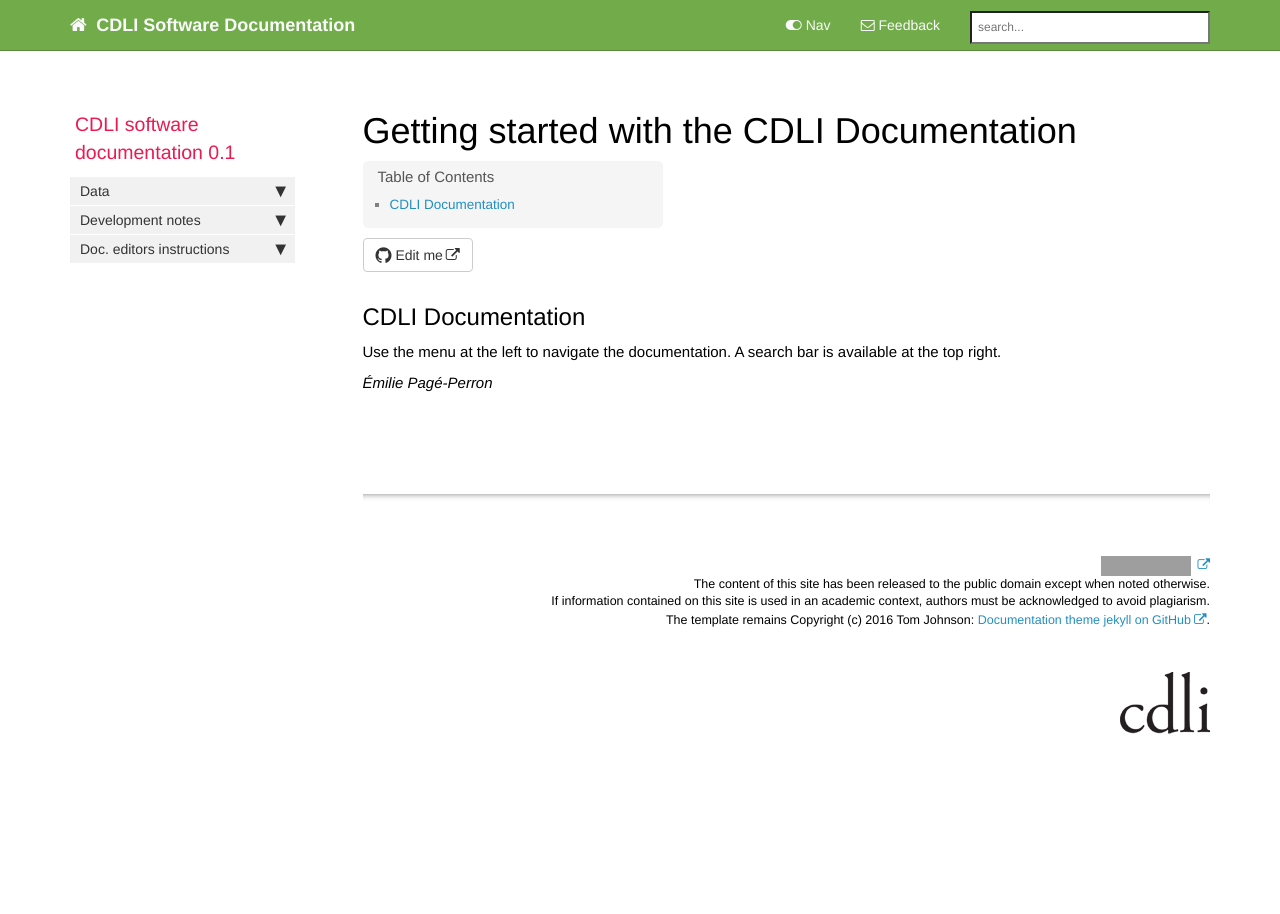
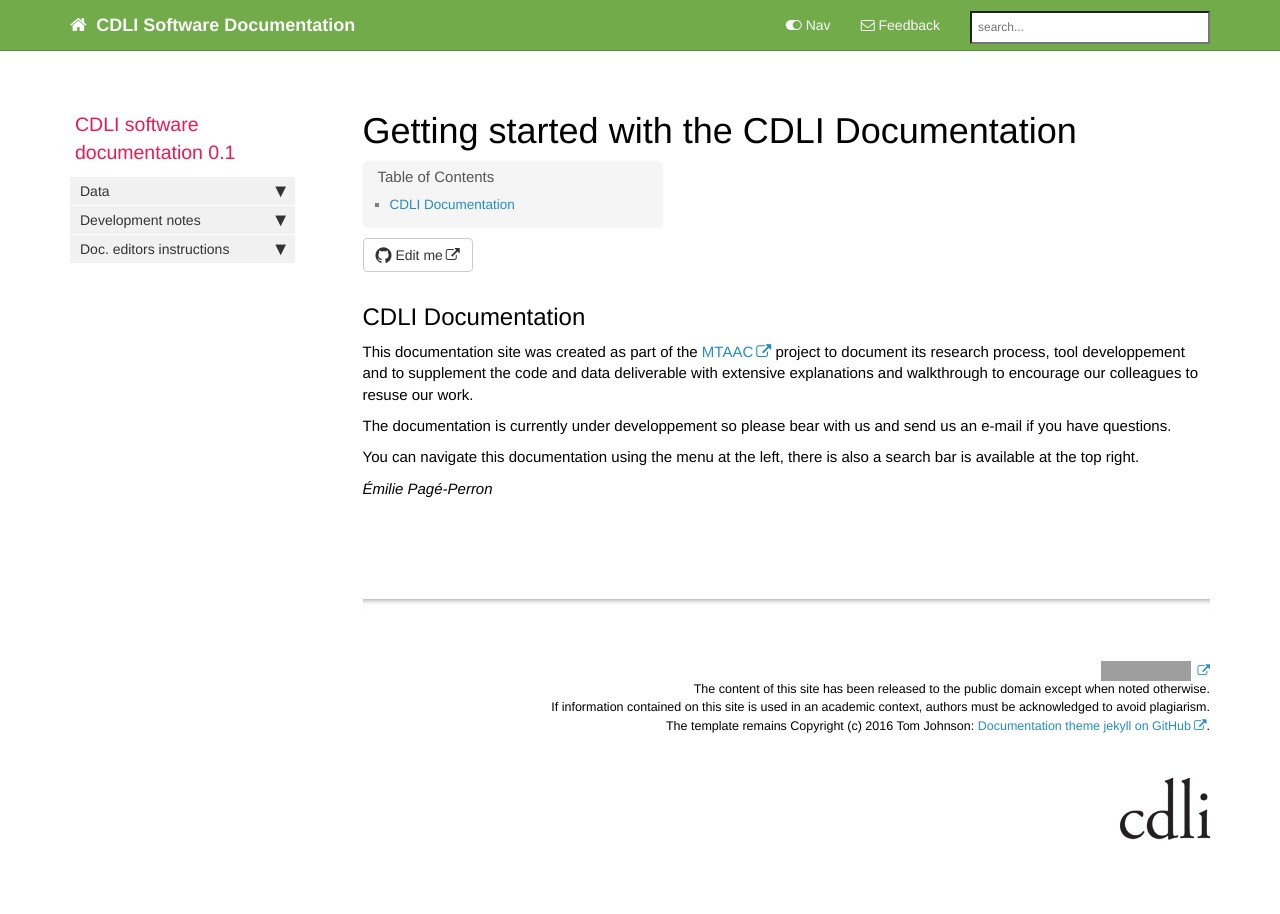
Before and after one commit to fbab/cdli-gh.github.io, a Jekyll site: the page built from index.md, in a window 1280 px wide. Built offline with Jekyll 4.4.1, drawn with Linux system fonts in a browser that asks for light colours; nearby versions of some CDN libraries; comment, search, counter and statistics services are not loaded; grey boxes are pictures that could not be loaded.

Commit message:
Update index.md

```diff
--- a/index.md
+++ b/index.md
@@ -7,7 +7,12 @@ permalink: index.html
 summary:
 ---
 ## CDLI Documentation
-Use the menu at the left to navigate the documentation. A search bar is available at the top right.
+This documentation site was created as part of the [MTAAC](https://cdli-gh.github.io/mtaac/) project to document its research process, tool developpement and to supplement the code and data deliverable with extensive explanations and walkthrough to encourage our colleagues to resuse our work.
+
+The documentation is currently under developpement so please bear with us and send us an e-mail if you have questions.
+
+
+You can navigate this documentation using the menu at the left, there is also a search bar is available at the top right.
 
 
 *Émilie Pagé-Perron*
```
